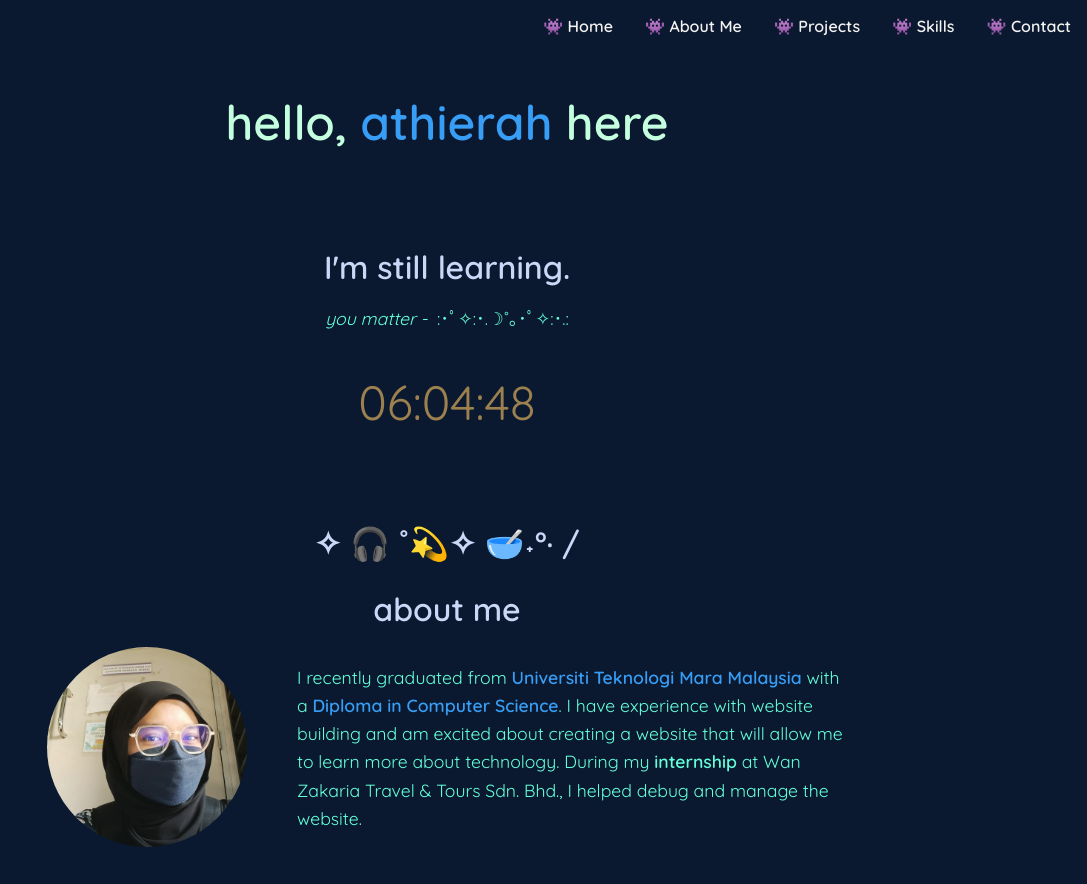
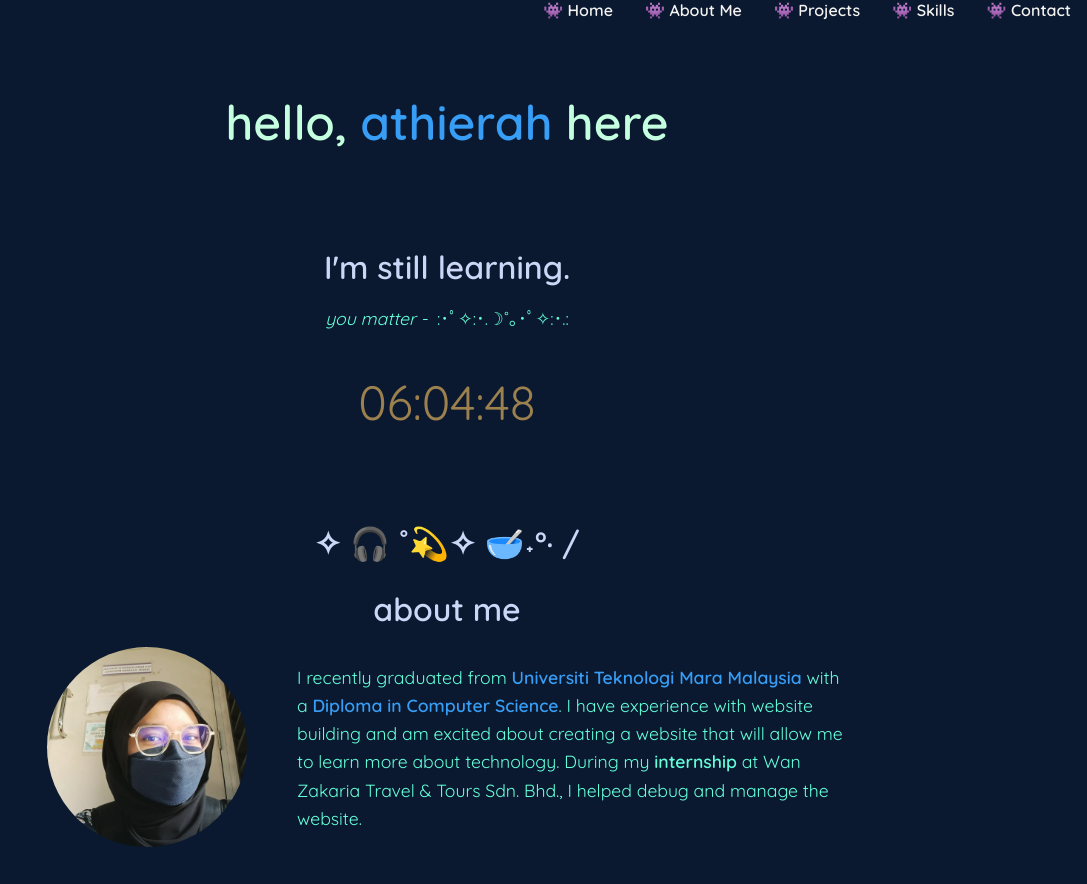
Before and after one commit to sjirokoshii/portfolio, a plain HTML site: page index.html in a window 1280 px wide. Shown: the top 884 px of the page, without its empty margins (193-1280 px from the left). Drawn offline with Linux system fonts and the light colour scheme.

Commit message:
Update styles.css

```diff
--- a/styles.css
+++ b/styles.css
@@ -72,7 +72,7 @@ header h1 {
 nav {
     background-color: #0a192f;
     width: 100%;
-    padding: 1em 0;
+    padding: 0em 0;
     text-align: center;
 	position: fixed;
 	top: 0;
```
